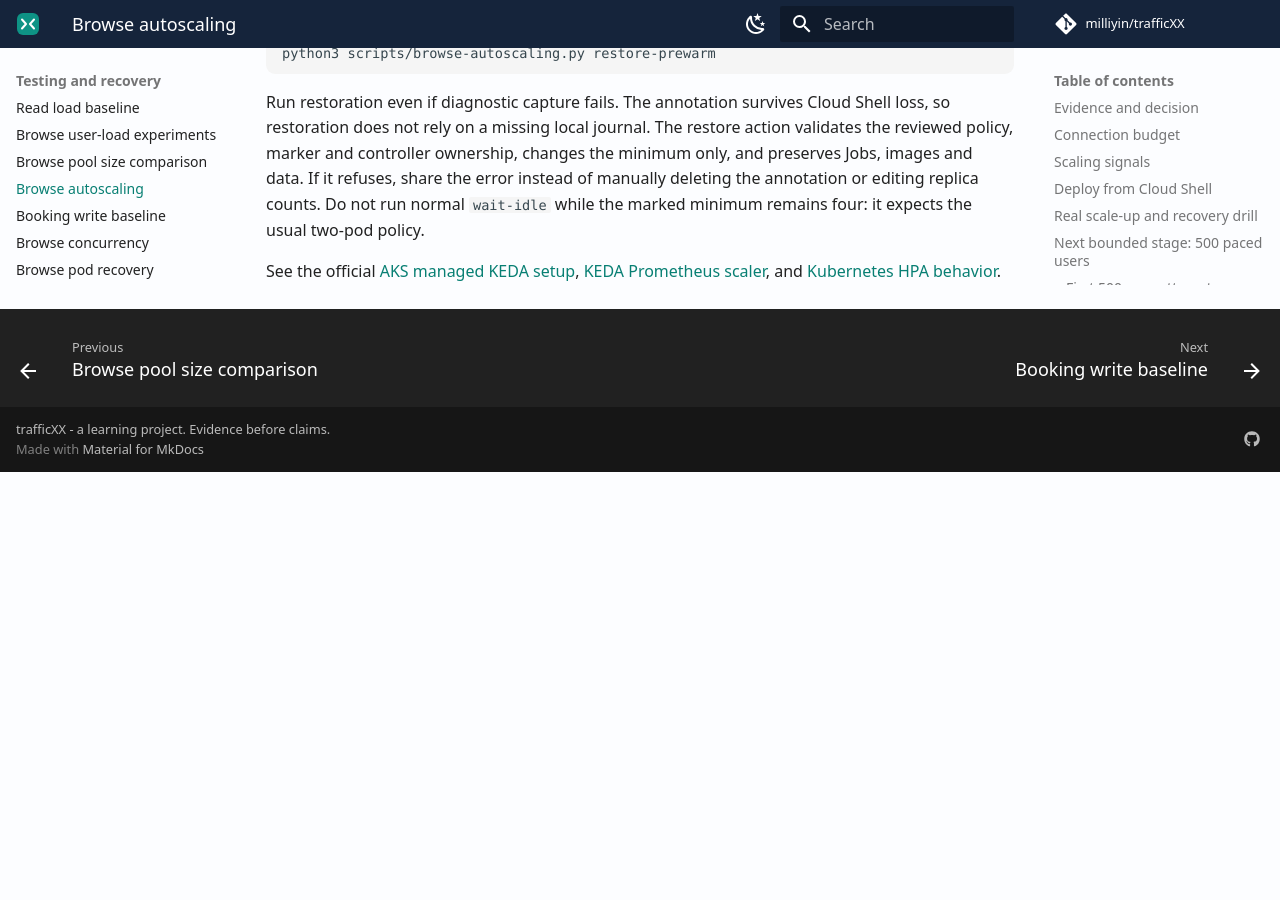
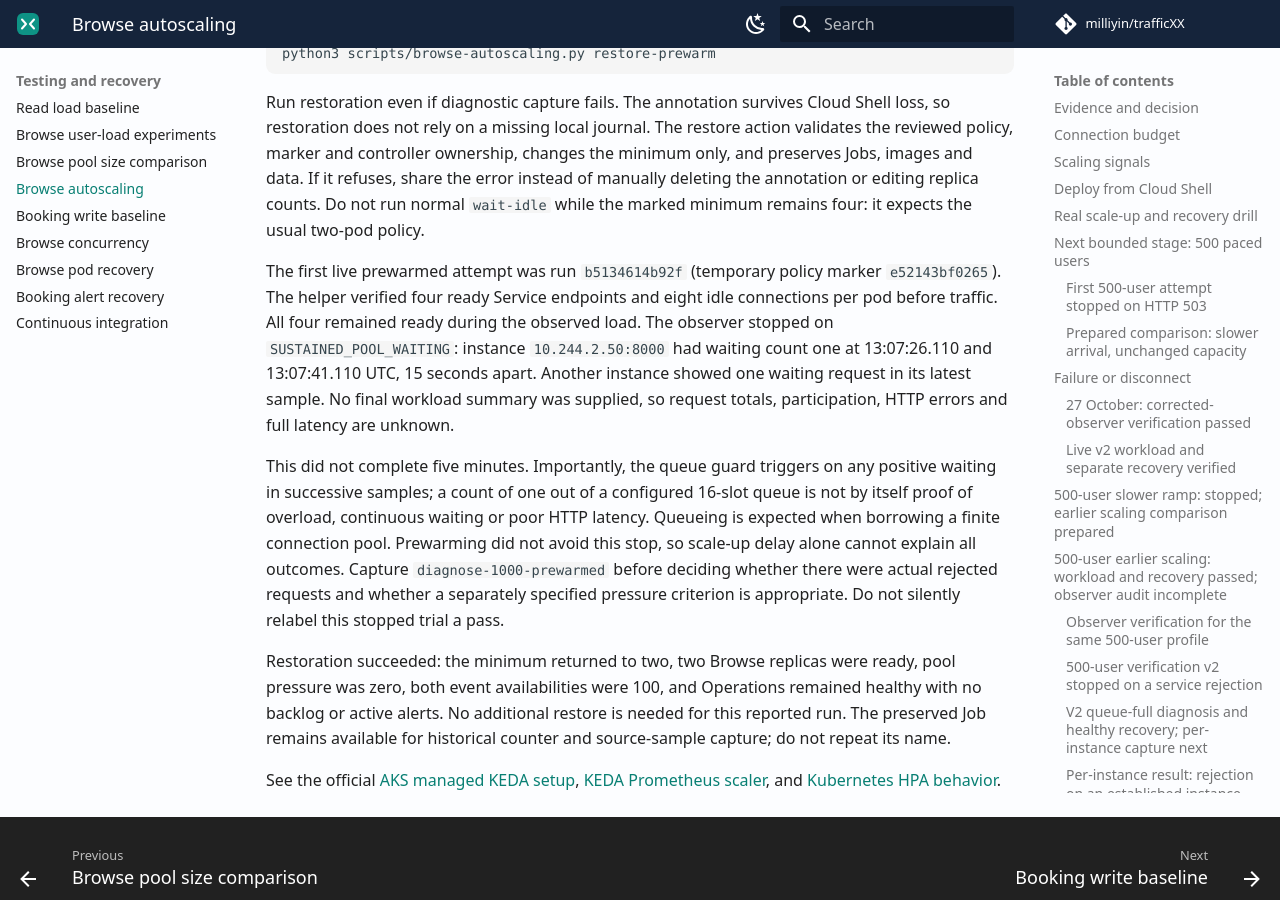
Before and after one commit to milliyin/trafficXX, an MkDocs documentation site: the page built from docs/browse-autoscaling.md, in a window 1280 px wide and 900 px high, scrolled down 26091 px. Built offline with MkDocs 1.6.1 and Material for MkDocs 9.7.7, drawn with Linux system fonts in a browser that asks for light colours; comment, search, counter and statistics services are not loaded; before the commit the page ends 26563 px from its top, so only the background shows below that.

Commit message:
docs: distinguish low-depth queue guard from overload

```diff
--- a/docs/browse-autoscaling.md
+++ b/docs/browse-autoscaling.md
@@ -1200,6 +1200,30 @@ If it refuses, share the error instead of manually deleting the annotation
 or editing replica counts. Do not run normal `wait-idle` while the marked
 minimum remains four: it expects the usual two-pod policy.
 
+The first live prewarmed attempt was run `b5134614b92f` (temporary policy
+marker `e52143bf0265`). The helper verified four ready Service endpoints and
+eight idle connections per pod before traffic. All four remained ready during
+the observed load. The observer stopped on `SUSTAINED_POOL_WAITING`: instance
+`10.244.2.50:8000` had waiting count one at 13:07:26.110 and
+13:07:41.110 UTC, 15 seconds apart. Another instance showed one waiting
+request in its latest sample. No final workload summary was supplied, so
+request totals, participation, HTTP errors and full latency are unknown.
+
+This did not complete five minutes. Importantly, the queue guard triggers on
+any positive waiting in successive samples; a count of one out of a configured
+16-slot queue is not by itself proof of overload, continuous waiting or poor
+HTTP latency. Queueing is expected when borrowing a finite connection pool.
+Prewarming did not avoid this stop, so scale-up delay alone cannot explain
+all outcomes. Capture `diagnose-1000-prewarmed` before deciding whether there
+were actual rejected requests and whether a separately specified pressure
+criterion is appropriate. Do not silently relabel this stopped trial a pass.
+
+Restoration succeeded: the minimum returned to two, two Browse replicas were
+ready, pool pressure was zero, both event availabilities were 100, and
+Operations remained healthy with no backlog or active alerts. No additional
+restore is needed for this reported run. The preserved Job remains available
+for historical counter and source-sample capture; do not repeat its name.
+
 See the official [AKS managed KEDA setup](https://learn.microsoft.com/en-us/azure/aks/keda-deploy-add-on-cli),
 [KEDA Prometheus scaler](https://keda.sh/docs/2.18/scalers/prometheus/), and
 [Kubernetes HPA behavior](https://kubernetes.io/docs/tasks/run-application/horizontal-pod-autoscale/).
```
Also changed, not shown: memeory.md (+6 -0 lines).
